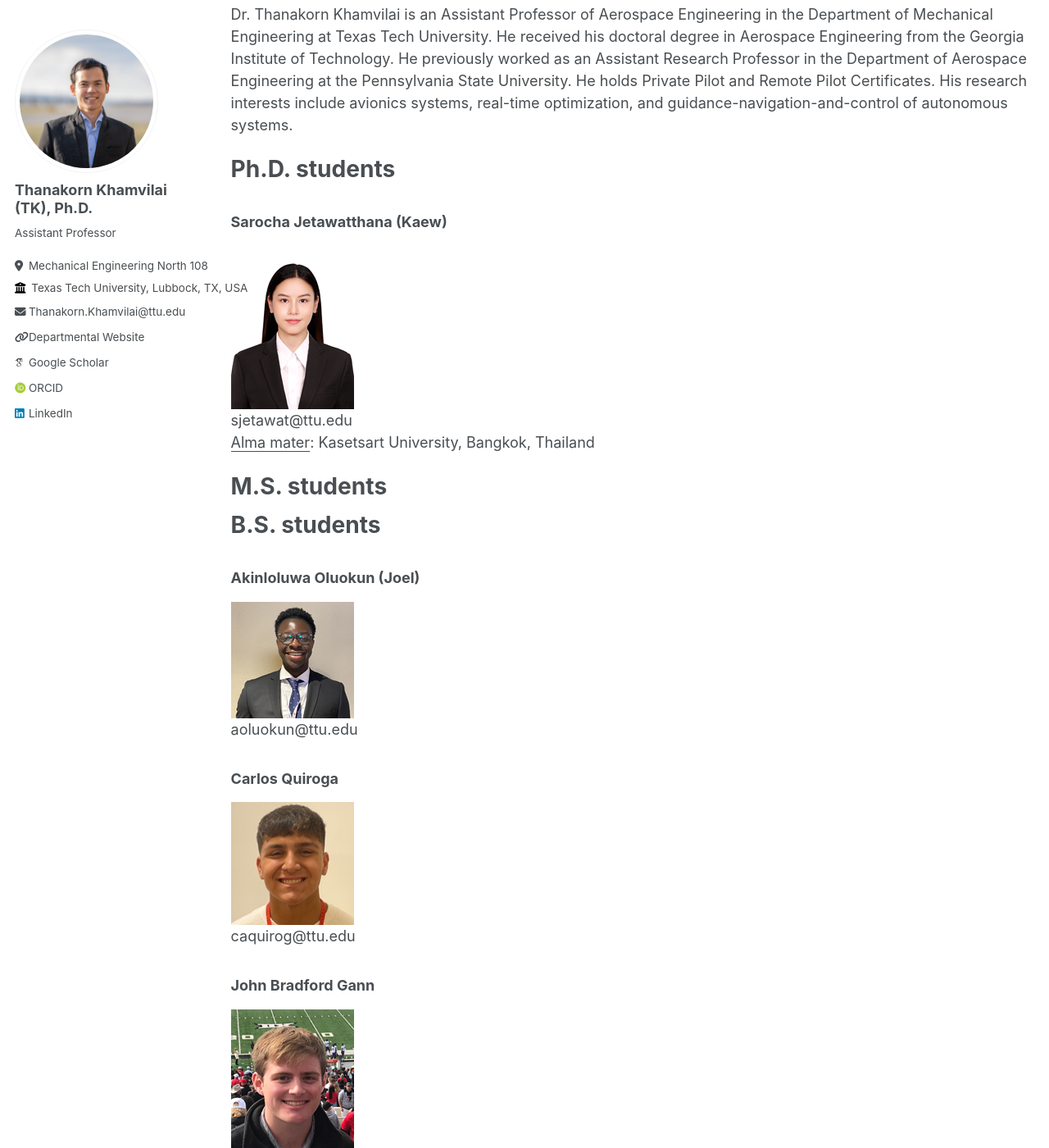
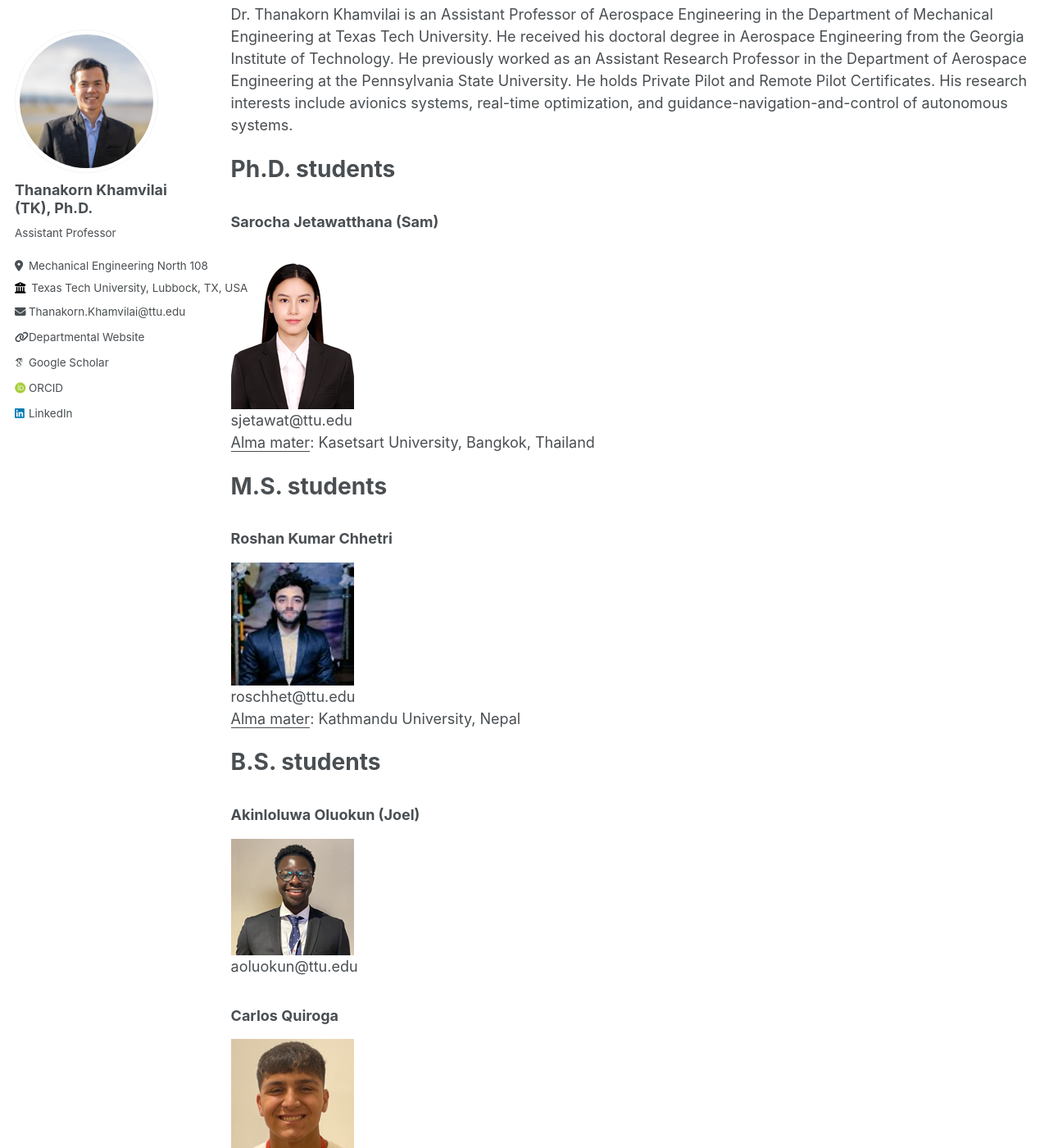
Before and after one commit to tkhamvilai/tkhamvilai.github.io, a Jekyll site: the page built from _pages/group.md, in a window 1280 px wide and 1400 px high, scrolled down 586 px. Shown: the whole window at 82% size. Built offline with Jekyll 4.4.1, drawn with Linux system fonts in a browser that asks for light colours; some web fonts are replaced.

Commit message:
add MS student

```diff
--- a/_pages/group.md
+++ b/_pages/group.md
@@ -11,12 +11,16 @@ author_profile: true
  Dr. Thanakorn Khamvilai is an Assistant Professor of Aerospace Engineering in the Department of Mechanical Engineering at Texas Tech University. He received his doctoral degree in Aerospace Engineering from the Georgia Institute of Technology. He previously worked as an Assistant Research Professor in the Department of Aerospace Engineering at the Pennsylvania State University. He holds Private Pilot and Remote Pilot Certificates. His research interests include avionics systems, real-time optimization, and guidance-navigation-and-control of autonomous systems.
 
 # Ph.D. students
-### Sarocha Jetawatthana (Kaew)
+### Sarocha Jetawatthana (Sam)
 ![Jetawatthana](/images/Jetawatthana.png#left "Jetawattha")\
 sjetawat@ttu.edu\
 <ins>Alma mater</ins>: Kasetsart University, Bangkok, Thailand
 
 # M.S. students
+### Roshan Kumar Chhetri
+![RoshanKumarChhetri](/images/RoshanKumarChhetri.png#left "Roshan Kumar Chhetri")\
+roschhet@ttu.edu\
+<ins>Alma mater</ins>: Kathmandu University, Nepal
 
 # B.S. students
 
```
Also changed, not shown: _pages/about.md (+3 -1 lines), images/RoshanKumarChhetri.png (added).
